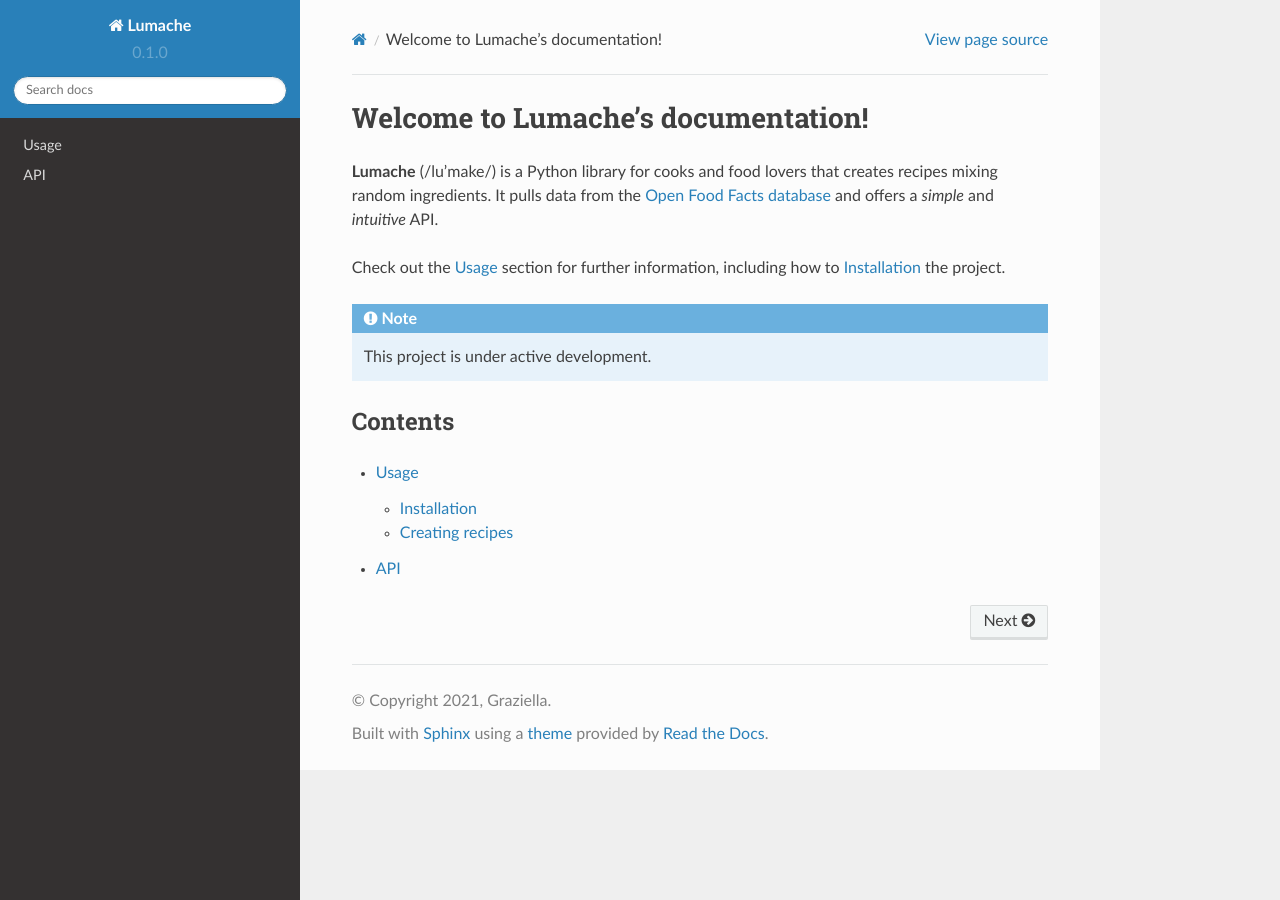
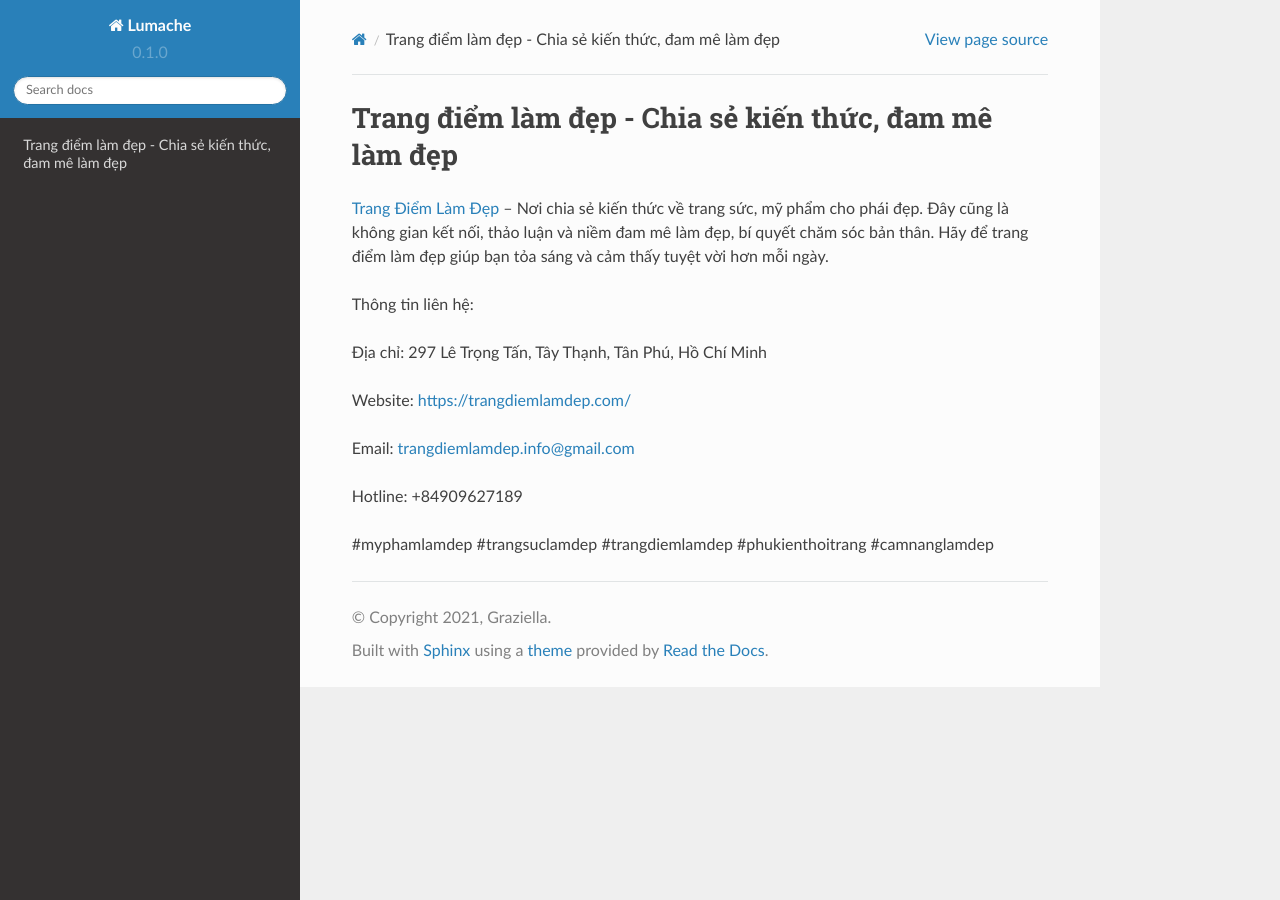
Before and after one commit to luongchanvien962/trangdiemlamdep, a Sphinx documentation site: the page built from docs/source/index.rst, in a window 1280 px wide. Built offline with Sphinx 7.4.7 and the Read the Docs theme 2.0.0, drawn with Linux system fonts in a browser that asks for light colours.

Commit message:
Update index.rst

```diff
--- a/docs/source/index.rst
+++ b/docs/source/index.rst
@@ -1,22 +1,16 @@
-Welcome to Lumache's documentation!
+Trang điểm làm đẹp - Chia sẻ kiến thức, đam mê làm đẹp
 ===================================
 
-**Lumache** (/lu'make/) is a Python library for cooks and food lovers
-that creates recipes mixing random ingredients.
-It pulls data from the `Open Food Facts database <https://world.openfoodfacts.org/>`_
-and offers a *simple* and *intuitive* API.
+`Trang Điểm Làm Đẹp <https://trangdiemlamdep.com/>`_ – Nơi chia sẻ kiến thức về trang sức, mỹ phẩm cho phái đẹp. Đây cũng là không gian kết nối, thảo luận và niềm đam mê làm đẹp, bí quyết chăm sóc bản thân. Hãy để trang điểm làm đẹp giúp bạn tỏa sáng và cảm thấy tuyệt vời hơn mỗi ngày.
 
-Check out the :doc:`usage` section for further information, including
-how to :ref:`installation` the project.
+Thông tin liên hệ:
 
-.. note::
+Địa chỉ: 297 Lê Trọng Tấn, Tây Thạnh, Tân Phú, Hồ Chí Minh
 
-   This project is under active development.
+Website: https://trangdiemlamdep.com/
 
-Contents
---------
+Email: trangdiemlamdep.info@gmail.com
 
-.. toctree::
+Hotline: +84909627189
 
-   usage
-   api
+#myphamlamdep #trangsuclamdep #trangdiemlamdep #phukienthoitrang #camnanglamdep
```
